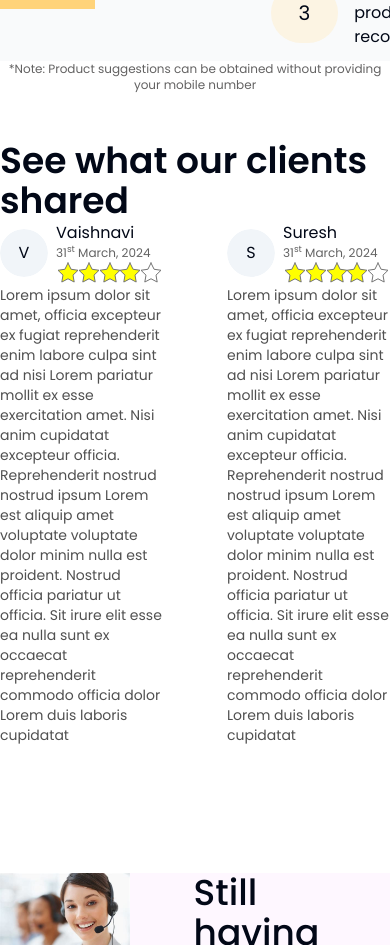
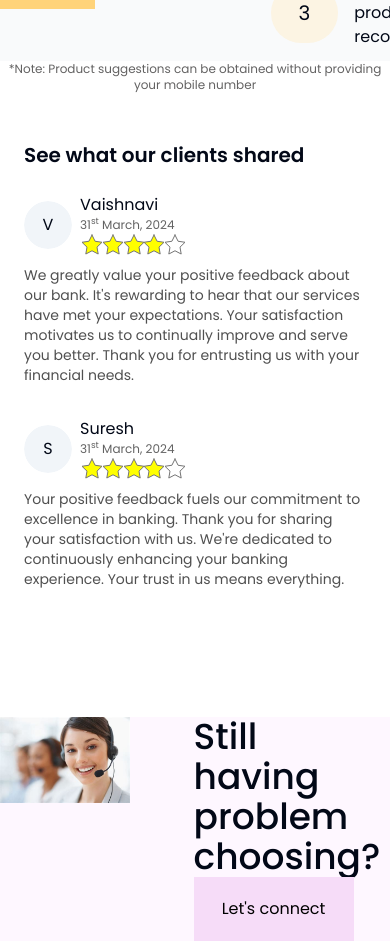
Before and after one commit to ohnishant/card-sarthi, a Next.js app: page / in a window 390 px wide. Shown: the part 1260-2205 px from the top of the page. Built offline with nearby package versions, Linux system fonts and the light colour scheme.

Commit message:
responsive: reviews

```diff
--- a/src/app/Reviews.tsx
+++ b/src/app/Reviews.tsx
@@ -3,19 +3,19 @@ import { Star } from "lucide-react";
 
 const Reviews = () => {
   return (
-    <div className="flex w-full justify-center">
+    <div className="flex w-full px-6 justify-center">
       <div className="w-[1112px]">
-        <strong className="text-4xl font-semibold">
+        <strong className="md:text-4xl text-xl font-semibold">
           See what our clients shared
         </strong>
-        <div className="grid grid-cols-2 gap-16">
+        <div className="grid md:grid-cols-2 md:gap-16 gap-8 pt-6 flex-wrap">
           <Review
             name="Vaishnavi"
-            message="Lorem ipsum dolor sit amet, officia excepteur ex fugiat reprehenderit enim labore culpa sint ad nisi Lorem pariatur mollit ex esse exercitation amet. Nisi anim cupidatat excepteur officia. Reprehenderit nostrud nostrud ipsum Lorem est aliquip amet voluptate voluptate dolor minim nulla est proident. Nostrud officia pariatur ut officia. Sit irure elit esse ea nulla sunt ex occaecat reprehenderit commodo officia dolor Lorem duis laboris cupidatat"
+            message="We greatly value your positive feedback about our bank. It's rewarding to hear that our services have met your expectations. Your satisfaction motivates us to continually improve and serve you better. Thank you for entrusting us with your financial needs."
           />
           <Review
             name="Suresh"
-            message="Lorem ipsum dolor sit amet, officia excepteur ex fugiat reprehenderit enim labore culpa sint ad nisi Lorem pariatur mollit ex esse exercitation amet. Nisi anim cupidatat excepteur officia. Reprehenderit nostrud nostrud ipsum Lorem est aliquip amet voluptate voluptate dolor minim nulla est proident. Nostrud officia pariatur ut officia. Sit irure elit esse ea nulla sunt ex occaecat reprehenderit commodo officia dolor Lorem duis laboris cupidatat"
+            message="Your positive feedback fuels our commitment to excellence in banking. Thank you for sharing your satisfaction with us. We're dedicated to continuously enhancing your banking experience. Your trust in us means everything."
           />
         </div>
       </div>
@@ -45,7 +45,7 @@ const Review = ({ name, message }: { name: string; message: string }) => {
           </div>
         </div>
       </div>
-      <div className="text-[#505050] text-sm">{message}</div>
+      <div className="text-[#505050] pt-2 text-sm">{message}</div>
     </div>
   );
 };
```
